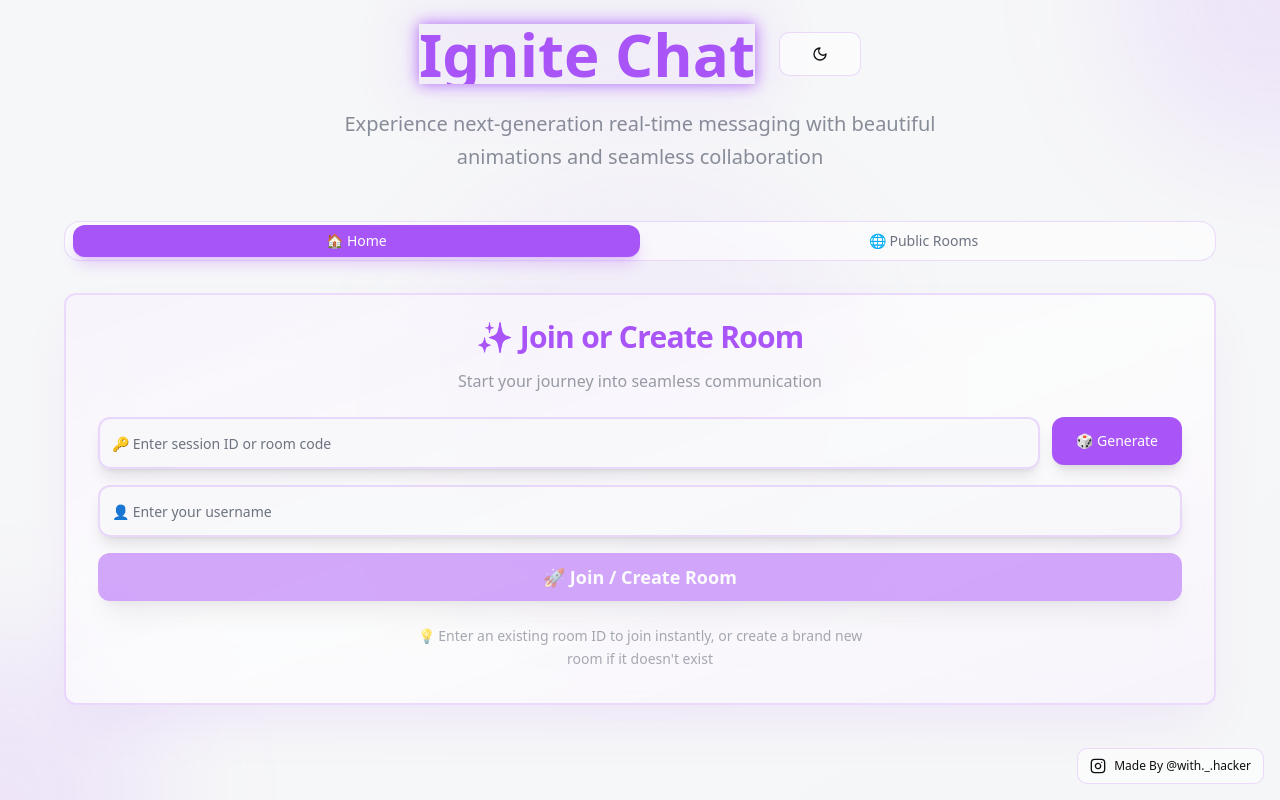
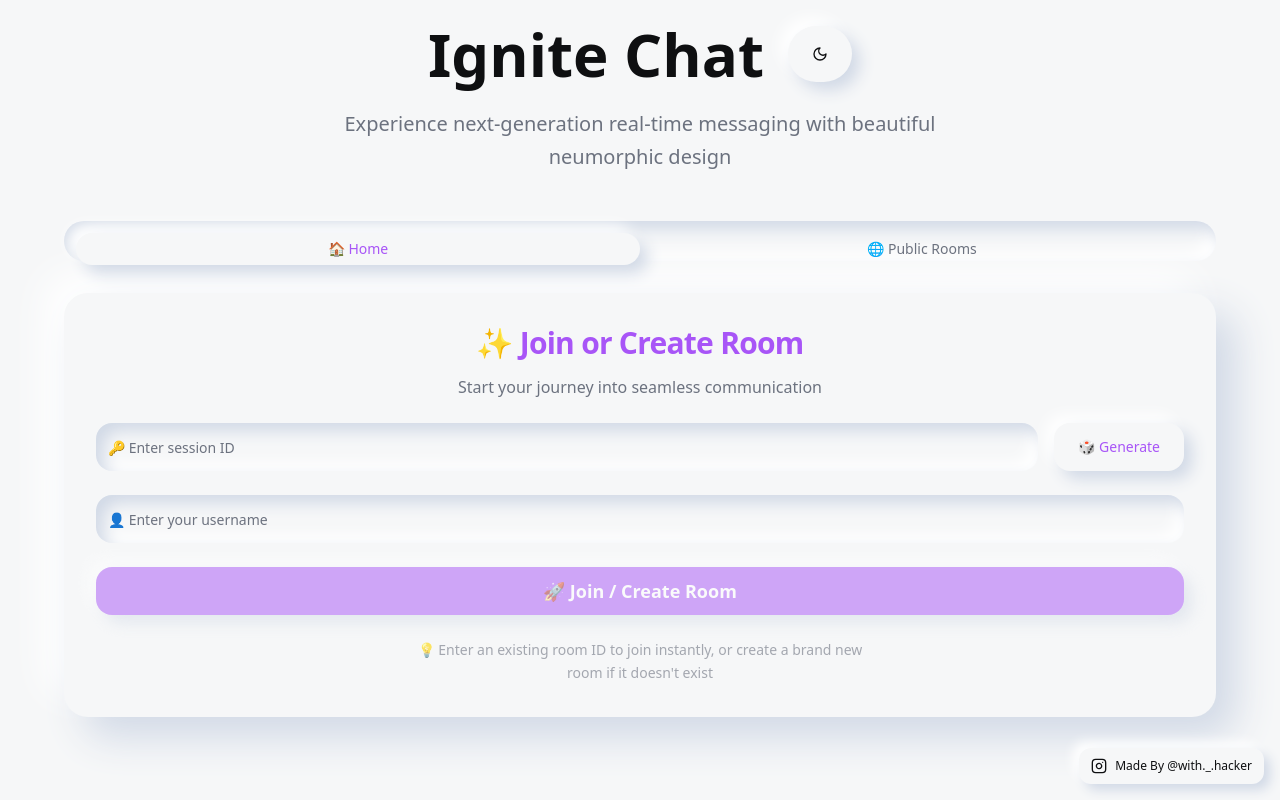
Before and after one commit to HackPotato21/spark-chat-rooms.github.io, a React (Vite) app: page / in a window 1280 px wide. Built offline with nearby package versions, Linux system fonts and the light colour scheme.

Commit message:
Refactor UI to soft neumorphism
Updated the UI to implement a soft neumorphism design aesthetic.

```diff
--- a/src/pages/Index.tsx
+++ b/src/pages/Index.tsx
@@ -845,24 +845,16 @@ const Index = () => {
   }
 
   return (
-    <div className="min-h-screen bg-gradient-to-br from-background via-background to-muted/30 relative overflow-hidden">
-      {/* Animated background elements */}
-      <div className="absolute inset-0 overflow-hidden pointer-events-none">
-        <div className="absolute -top-40 -right-40 w-80 h-80 bg-primary/10 rounded-full blur-3xl animate-float"></div>
-        <div className="absolute -bottom-40 -left-40 w-80 h-80 bg-accent/10 rounded-full blur-3xl animate-float" style={{ animationDelay: '2s' }}></div>
-        <div className="absolute top-1/2 left-1/2 transform -translate-x-1/2 -translate-y-1/2 w-96 h-96 bg-primary/5 rounded-full blur-3xl animate-pulse-glow"></div>
-      </div>
-
+    <div className="min-h-screen bg-background relative">
       <div className="relative z-10 p-6">
         <div className="max-w-6xl mx-auto">
           {/* Hero Header */}
           <div className="text-center mb-12 fade-enter">
             <div className="flex items-center justify-center gap-6 mb-6">
               <div className="relative">
-                <h1 className="text-6xl font-bold bg-gradient-to-r from-primary via-accent to-primary bg-clip-text text-transparent bounce-enter animate-pulse-glow">
+                <h1 className="text-6xl font-bold text-foreground bounce-enter">
                   Ignite Chat
                 </h1>
-                <div className="absolute -inset-4 bg-primary/20 rounded-2xl blur-xl opacity-30 animate-pulse-glow"></div>
               </div>
               <Button
                 variant="ghost"
@@ -872,83 +864,74 @@ const Index = () => {
                   setTimeout(() => document.body.classList.remove('theme-transitioning'), 800);
                   setTheme(theme === 'dark' ? 'light' : 'dark');
                 }}
-                className="relative overflow-hidden group bg-card/50 backdrop-blur-sm border border-primary/20 hover:border-primary/40 transition-all duration-500 hover:scale-110 hover:rotate-12"
+                className="w-14 h-14 rounded-full shadow-[8px_8px_16px_#d1d9e6,-8px_-8px_16px_#ffffff] dark:shadow-[8px_8px_16px_#0a0a0a,-8px_-8px_16px_#2a2a2a] hover:shadow-[inset_8px_8px_16px_#d1d9e6,inset_-8px_-8px_16px_#ffffff] dark:hover:shadow-[inset_8px_8px_16px_#0a0a0a,inset_-8px_-8px_16px_#2a2a2a] transition-all duration-300 bg-background border-0"
               >
-                <div className="absolute inset-0 bg-gradient-to-r from-primary/20 to-accent/20 opacity-0 group-hover:opacity-100 transition-opacity duration-500"></div>
                 {theme === 'dark' ?
-                  <Sun className="w-6 h-6 relative z-10 transition-transform duration-500 group-hover:rotate-180" /> :
-                  <Moon className="w-6 h-6 relative z-10 transition-transform duration-500 group-hover:rotate-180" />
+                  <Sun className="w-6 h-6 transition-transform duration-500 hover:rotate-180" /> :
+                  <Moon className="w-6 h-6 transition-transform duration-500 hover:rotate-180" />
                 }
               </Button>
             </div>
-            <p className="text-xl text-muted-foreground/80 slide-enter max-w-2xl mx-auto leading-relaxed">
-              Experience next-generation real-time messaging with beautiful animations and seamless collaboration
+            <p className="text-xl text-muted-foreground slide-enter max-w-2xl mx-auto leading-relaxed">
+              Experience next-generation real-time messaging with beautiful neumorphic design
             </p>
           </div>
 
           <Tabs value={currentView} onValueChange={(v) => setCurrentView(v as any)} className="w-full slide-enter">
-            <TabsList className="grid w-full grid-cols-2 bg-card/50 backdrop-blur-sm border border-primary/20 rounded-2xl p-2 mb-8">
+            <TabsList className="grid w-full grid-cols-2 bg-background rounded-3xl p-3 mb-8 shadow-[inset_8px_8px_16px_#d1d9e6,inset_-8px_-8px_16px_#ffffff] dark:shadow-[inset_8px_8px_16px_#0a0a0a,inset_-8px_-8px_16px_#2a2a2a]">
               <TabsTrigger
                 value="home"
-                className="relative overflow-hidden rounded-xl transition-all duration-300 data-[state=active]:bg-primary data-[state=active]:text-primary-foreground data-[state=active]:shadow-lg data-[state=active]:shadow-primary/25"
+                className="rounded-2xl transition-all duration-300 data-[state=active]:shadow-[8px_8px_16px_#d1d9e6,-8px_-8px_16px_#ffffff] dark:data-[state=active]:shadow-[8px_8px_16px_#0a0a0a,-8px_-8px_16px_#2a2a2a] data-[state=active]:bg-background data-[state=active]:text-primary font-medium"
               >
-                <span className="relative z-10">🏠 Home</span>
+                🏠 Home
               </TabsTrigger>
               <TabsTrigger
                 value="publicRooms"
-                className="relative overflow-hidden rounded-xl transition-all duration-300 data-[state=active]:bg-primary data-[state=active]:text-primary-foreground data-[state=active]:shadow-lg data-[state=active]:shadow-primary/25"
+                className="rounded-2xl transition-all duration-300 data-[state=active]:shadow-[8px_8px_16px_#d1d9e6,-8px_-8px_16px_#ffffff] dark:data-[state=active]:shadow-[8px_8px_16px_#0a0a0a,-8px_-8px_16px_#2a2a2a] data-[state=active]:bg-background data-[state=active]:text-primary font-medium"
               >
-                <span className="relative z-10">🌐 Public Rooms</span>
+                🌐 Public Rooms
               </TabsTrigger>
             </TabsList>
 
             <TabsContent value="home" className="space-y-8">
-              <Card className="relative overflow-hidden bg-card/60 backdrop-blur-xl border-2 border-primary/20 shadow-2xl shadow-primary/10 transition-all duration-500 hover:border-primary/40 hover:shadow-3xl hover:shadow-primary/20 hover:scale-[1.02]">
-                <div className="absolute inset-0 bg-gradient-to-br from-primary/5 via-transparent to-accent/5 pointer-events-none"></div>
-                <CardHeader className="relative z-10 text-center pb-6">
-                  <CardTitle className="text-3xl font-bold bg-gradient-to-r from-primary to-accent bg-clip-text text-transparent mb-2">
+              <Card className="bg-background shadow-[20px_20px_40px_#d1d9e6,-20px_-20px_40px_#ffffff] dark:shadow-[20px_20px_40px_#0a0a0a,-20px_-20px_40px_#2a2a2a] border-0 rounded-3xl transition-all duration-500 hover:shadow-[25px_25px_50px_#d1d9e6,-25px_-25px_50px_#ffffff] dark:hover:shadow-[25px_25px_50px_#0a0a0a,-25px_-25px_50px_#2a2a2a]">
+                <CardHeader className="text-center pb-6 pt-8">
+                  <CardTitle className="text-3xl font-bold text-primary mb-2">
                     ✨ Join or Create Room
                   </CardTitle>
-                  <p className="text-muted-foreground/70">Start your journey into seamless communication</p>
+                  <p className="text-muted-foreground">Start your journey into seamless communication</p>
                 </CardHeader>
-                <CardContent className="relative z-10 space-y-6 px-8 pb-8">
-                  <div className="space-y-4">
-                    <div className="relative group">
-                      <div className="flex gap-3">
+                <CardContent className="space-y-6 px-8 pb-8">
+                  <div className="space-y-6">
+                    <div className="flex gap-4">
                       <Input
                         value={sessionId}
                         onChange={(e) => setSessionId(e.target.value.toUpperCase())}
-                          placeholder="🔑 Enter session ID or room code"
+                        placeholder="🔑 Enter session ID"
                         maxLength={8}
-                          className="bg-background/60 backdrop-blur-sm border-2 border-primary/20 focus:border-primary/50 transition-all duration-300 text-lg py-6 rounded-xl shadow-lg hover:shadow-xl group-hover:scale-[1.01]"
+                        className="bg-background shadow-[inset_8px_8px_16px_#d1d9e6,inset_-8px_-8px_16px_#ffffff] dark:shadow-[inset_8px_8px_16px_#0a0a0a,inset_-8px_-8px_16px_#2a2a2a] border-0 rounded-2xl text-lg py-6 focus-visible:ring-0 focus-visible:ring-offset-0"
                       />
                       <Button
                         onClick={generateSessionId}
-                          className="px-6 py-6 bg-gradient-to-r from-primary to-accent hover:from-primary/90 hover:to-accent/90 shadow-lg hover:shadow-xl transition-all duration-300 hover:scale-105 rounded-xl"
+                        className="px-6 py-6 bg-background shadow-[8px_8px_16px_#d1d9e6,-8px_-8px_16px_#ffffff] dark:shadow-[8px_8px_16px_#0a0a0a,-8px_-8px_16px_#2a2a2a] hover:shadow-[inset_8px_8px_16px_#d1d9e6,inset_-8px_-8px_16px_#ffffff] dark:hover:shadow-[inset_8px_8px_16px_#0a0a0a,inset_-8px_-8px_16px_#2a2a2a] border-0 rounded-2xl text-primary hover:text-primary transition-all duration-300"
                       >
                         🎲 Generate
                       </Button>
                     </div>
-                      <div className="absolute -inset-1 bg-gradient-to-r from-primary/20 to-accent/20 rounded-xl blur opacity-0 group-hover:opacity-30 transition-opacity duration-300 -z-10"></div>
-                    </div>
 
-                    <div className="relative group">
                     <Input
                       value={userName}
                       onChange={(e) => setUserName(e.target.value)}
                       placeholder="👤 Enter your username"
-                        className="bg-background/60 backdrop-blur-sm border-2 border-primary/20 focus:border-primary/50 transition-all duration-300 text-lg py-6 rounded-xl shadow-lg hover:shadow-xl group-hover:scale-[1.01]"
+                      className="bg-background shadow-[inset_8px_8px_16px_#d1d9e6,inset_-8px_-8px_16px_#ffffff] dark:shadow-[inset_8px_8px_16px_#0a0a0a,inset_-8px_-8px_16px_#2a2a2a] border-0 rounded-2xl text-lg py-6 focus-visible:ring-0 focus-visible:ring-offset-0"
                     />
-                      <div className="absolute -inset-1 bg-gradient-to-r from-primary/20 to-accent/20 rounded-xl blur opacity-0 group-hover:opacity-30 transition-opacity duration-300 -z-10"></div>
-                    </div>
 
                     <Button
                       onClick={() => handleJoinRoom()}
-                      className="w-full py-6 text-lg bg-gradient-to-r from-primary via-accent to-primary hover:from-primary/90 hover:via-accent/90 hover:to-primary/90 shadow-xl hover:shadow-2xl transition-all duration-500 hover:scale-[1.02] rounded-xl font-semibold relative overflow-hidden group"
+                      className="w-full py-6 text-lg bg-primary shadow-[8px_8px_16px_#d1d9e6,-8px_-8px_16px_#ffffff] dark:shadow-[8px_8px_16px_#0a0a0a,-8px_-8px_16px_#2a2a2a] hover:shadow-[inset_8px_8px_16px_hsl(var(--primary)/0.3),inset_-8px_-8px_16px_hsl(var(--primary)/0.1)] border-0 rounded-2xl font-semibold transition-all duration-300 hover:bg-primary/90"
                       disabled={!sessionId || !userName}
                     >
-                      <div className="absolute inset-0 bg-gradient-to-r from-white/20 to-transparent opacity-0 group-hover:opacity-100 transition-opacity duration-500"></div>
-                      <span className="relative z-10">🚀 Join / Create Room</span>
+                      🚀 Join / Create Room
                     </Button>
                   </div>
 
@@ -963,28 +946,26 @@ const Index = () => {
 
             <TabsContent value="publicRooms" className="space-y-8">
               <div className="text-center fade-enter">
-                <h2 className="text-4xl font-bold bg-gradient-to-r from-primary to-accent bg-clip-text text-transparent mb-2">
+                <h2 className="text-4xl font-bold text-primary mb-2">
                   🌐 Discover Public Rooms
                 </h2>
-                <p className="text-muted-foreground/70">Join vibrant communities and start chatting instantly</p>
+                <p className="text-muted-foreground">Join vibrant communities and start chatting instantly</p>
               </div>
 
-              <div className="relative slide-enter group">
+              <div className="relative slide-enter">
                 <Search className="absolute left-6 top-1/2 transform -translate-y-1/2 w-5 h-5 text-muted-foreground z-10" />
                 <Input
                   value={searchQuery}
                   onChange={(e) => setSearchQuery(e.target.value)}
                   placeholder="🔍 Search rooms by name, owner, or session ID..."
-                  className="pl-14 py-6 text-lg bg-background/60 backdrop-blur-sm border-2 border-primary/20 focus:border-primary/50 transition-all duration-300 rounded-2xl shadow-lg hover:shadow-xl group-hover:scale-[1.01]"
+                  className="pl-14 py-6 text-lg bg-background shadow-[inset_8px_8px_16px_#d1d9e6,inset_-8px_-8px_16px_#ffffff] dark:shadow-[inset_8px_8px_16px_#0a0a0a,inset_-8px_-8px_16px_#2a2a2a] border-0 rounded-2xl focus-visible:ring-0 focus-visible:ring-offset-0"
                 />
-                <div className="absolute -inset-1 bg-gradient-to-r from-primary/20 to-accent/20 rounded-2xl blur opacity-0 group-hover:opacity-30 transition-opacity duration-300 -z-10"></div>
               </div>
 
-              <div className="grid gap-4">
+              <div className="grid gap-6">
                 {filteredPublicRooms.length === 0 ? (
-                  <Card className="relative overflow-hidden bg-card/60 backdrop-blur-xl border-2 border-primary/20 shadow-xl">
-                    <div className="absolute inset-0 bg-gradient-to-br from-primary/5 via-transparent to-accent/5 pointer-events-none"></div>
-                    <CardContent className="relative z-10 text-center py-12">
+                  <Card className="bg-background shadow-[20px_20px_40px_#d1d9e6,-20px_-20px_40px_#ffffff] dark:shadow-[20px_20px_40px_#0a0a0a,-20px_-20px_40px_#2a2a2a] border-0 rounded-3xl">
+                    <CardContent className="text-center py-12">
                       <div className="text-6xl mb-4">🔍</div>
                       <p className="text-xl text-muted-foreground mb-2">
                         {searchQuery ? 'No rooms match your search' : 'No active public rooms found'}
@@ -998,42 +979,42 @@ const Index = () => {
                   filteredPublicRooms.map((room, index) => (
                     <Card
                       key={room.id}
-                      className="relative overflow-hidden cursor-pointer bg-card/60 backdrop-blur-xl border-2 border-primary/20 shadow-xl hover:border-primary/40 hover:shadow-2xl hover:shadow-primary/20 transition-all duration-500 hover:scale-[1.02] group"
+                      className="cursor-pointer bg-background shadow-[20px_20px_40px_#d1d9e6,-20px_-20px_40px_#ffffff] dark:shadow-[20px_20px_40px_#0a0a0a,-20px_-20px_40px_#2a2a2a] hover:shadow-[inset_8px_8px_16px_#d1d9e6,inset_-8px_-8px_16px_#ffffff] dark:hover:shadow-[inset_8px_8px_16px_#0a0a0a,inset_-8px_-8px_16px_#2a2a2a] border-0 rounded-3xl transition-all duration-500 group"
                       onClick={() => joinPublicRoom(room)}
                       style={{ animationDelay: `${index * 0.1}s` }}
                     >
-                      <div className="absolute inset-0 bg-gradient-to-br from-primary/5 via-transparent to-accent/5 pointer-events-none"></div>
-                      <div className="absolute inset-0 bg-gradient-to-r from-primary/10 to-accent/10 opacity-0 group-hover:opacity-100 transition-opacity duration-500 pointer-events-none"></div>
-
-                      <CardContent className="relative z-10 p-6">
+                      <CardContent className="p-6">
                         <div className="flex justify-between items-start">
                           <div className="flex-1">
-                            <div className="flex items-center gap-3 mb-3">
-                              <div className="w-3 h-3 bg-green-500 rounded-full animate-pulse"></div>
+                            <div className="flex items-center gap-3 mb-4">
+                              <div className="w-4 h-4 bg-green-500 rounded-full shadow-[2px_2px_4px_#d1d9e6,-2px_-2px_4px_#ffffff] dark:shadow-[2px_2px_4px_#0a0a0a,-2px_-2px_4px_#2a2a2a]"></div>
                               <h3 className="text-xl font-bold text-foreground group-hover:text-primary transition-colors duration-300">
                                 {room.room_name}
                               </h3>
                             </div>
-                            <div className="space-y-2">
+                            <div className="space-y-3">
                               <p className="text-sm text-muted-foreground flex items-center gap-2">
                                 <Crown className="w-4 h-4 text-yellow-500" />
                                 <span>Owner: <span className="font-medium">{room.owner_name}</span></span>
                               </p>
                               <p className="text-sm text-muted-foreground flex items-center gap-2">
-                                🔑 Session: <span className="font-mono bg-muted px-2 py-1 rounded">{room.session_id}</span>
+                                🔑 Session:
+                                <span className="font-mono bg-background px-3 py-1 rounded-xl shadow-[inset_4px_4px_8px_#d1d9e6,inset_-4px_-4px_8px_#ffffff] dark:shadow-[inset_4px_4px_8px_#0a0a0a,inset_-4px_-4px_8px_#2a2a2a]">
+                                  {room.session_id}
+                                </span>
                               </p>
                             </div>
                           </div>
-                          <div className="flex flex-col items-end gap-3">
+                          <div className="flex flex-col items-end gap-4">
                             <Badge
-                              className="bg-gradient-to-r from-primary to-accent text-primary-foreground shadow-lg px-3 py-1.5 text-sm font-semibold rounded-full"
+                              className="bg-primary text-primary-foreground shadow-[4px_4px_8px_#d1d9e6,-4px_-4px_8px_#ffffff] dark:shadow-[4px_4px_8px_#0a0a0a,-4px_-4px_8px_#2a2a2a] px-4 py-2 text-sm font-semibold rounded-full border-0"
                             >
                               <Users className="w-4 h-4 mr-2" />
                               {room.user_count} {room.user_count === 1 ? 'user' : 'users'}
                             </Badge>
                             <Button
                               size="sm"
-                              className="bg-gradient-to-r from-primary to-accent hover:from-primary/90 hover:to-accent/90 shadow-lg hover:shadow-xl transition-all duration-300 hover:scale-105 rounded-xl opacity-0 group-hover:opacity-100"
+                              className="bg-background shadow-[6px_6px_12px_#d1d9e6,-6px_-6px_12px_#ffffff] dark:shadow-[6px_6px_12px_#0a0a0a,-6px_-6px_12px_#2a2a2a] hover:shadow-[inset_6px_6px_12px_#d1d9e6,inset_-6px_-6px_12px_#ffffff] dark:hover:shadow-[inset_6px_6px_12px_#0a0a0a,inset_-6px_-6px_12px_#2a2a2a] border-0 rounded-xl text-primary hover:text-primary opacity-0 group-hover:opacity-100 transition-all duration-300"
                             >
                               Join Now 🚀
                             </Button>
@@ -1080,7 +1061,7 @@ const Index = () => {
               variant="ghost"
               size="sm"
               onClick={() => window.open('https://www.instagram.com/with._.hacker/', '_blank')}
-              className="flex items-center gap-2 text-xs bg-card/50 backdrop-blur-sm border border-primary/20 hover:border-primary/40 transition-all duration-300 hover:scale-105"
+              className="flex items-center gap-2 text-xs bg-background shadow-[6px_6px_12px_#d1d9e6,-6px_-6px_12px_#ffffff] dark:shadow-[6px_6px_12px_#0a0a0a,-6px_-6px_12px_#2a2a2a] hover:shadow-[inset_6px_6px_12px_#d1d9e6,inset_-6px_-6px_12px_#ffffff] dark:hover:shadow-[inset_6px_6px_12px_#0a0a0a,inset_-6px_-6px_12px_#2a2a2a] border-0 rounded-xl transition-all duration-300"
             >
               <Instagram className="w-4 h-4" />
               Made By @with._.hacker
```
Lines whose indentation alone changed are shown as unchanged.
